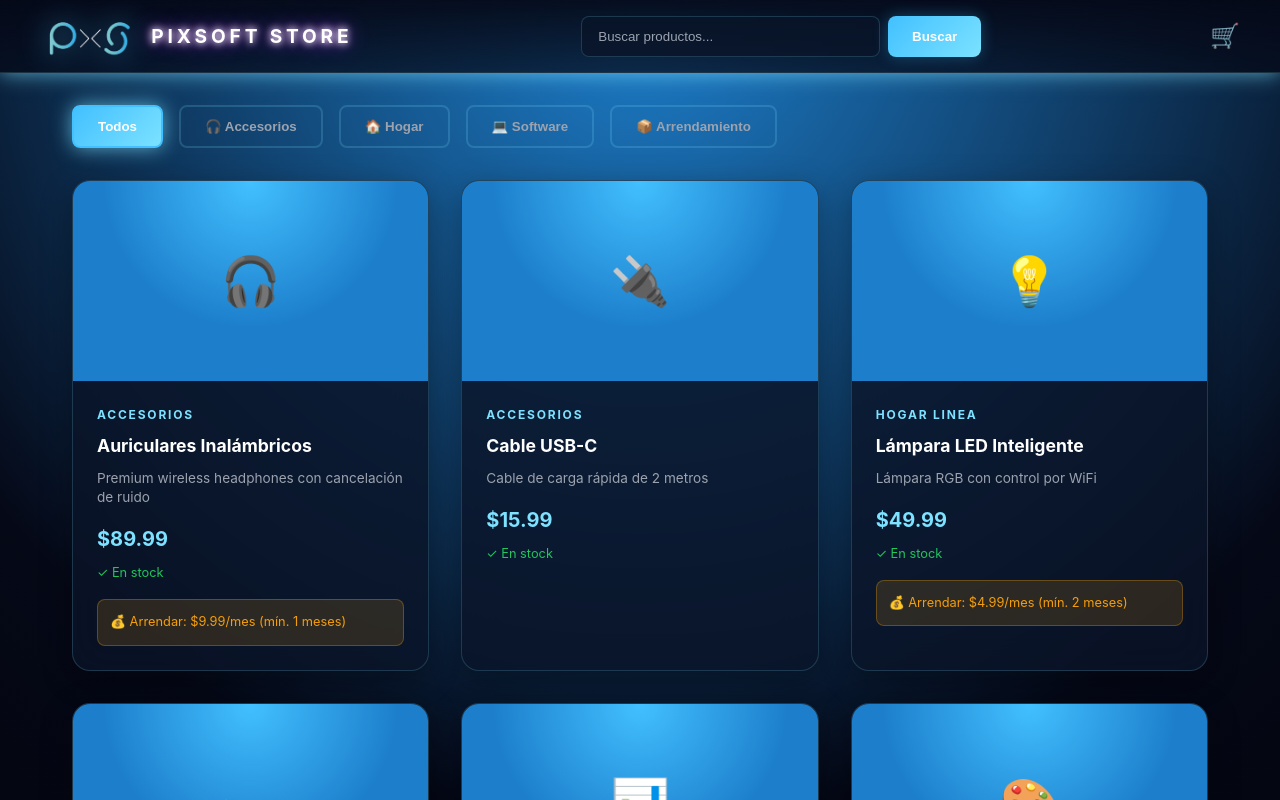
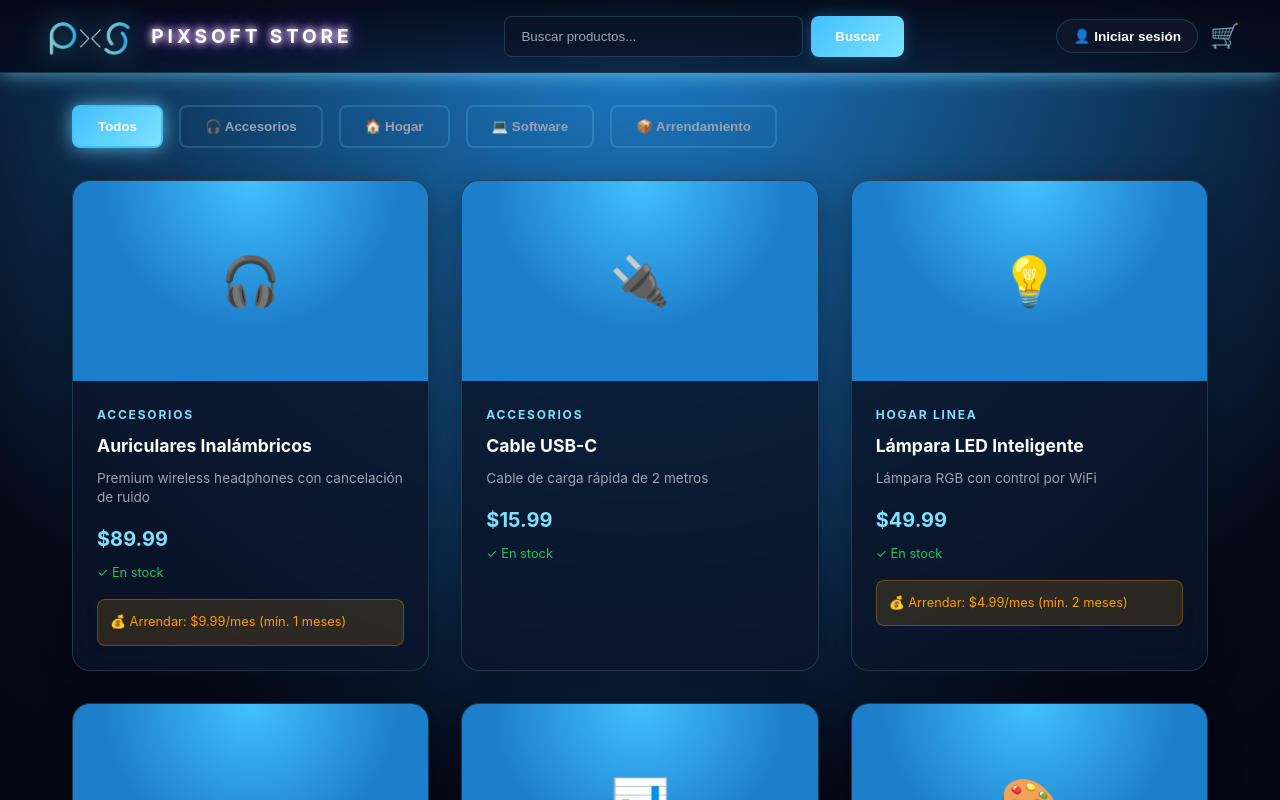
Before and after one commit to Santy28-Bv/Mapcat-Hackathon-Frontend, a React (Vite) app: page / in a window 1280 px wide. Shown: the top 800 px of the page. Built offline with nearby package versions, Linux system fonts and the light colour scheme.

Commit message:
feat: login de usuario y botón en header

```diff
--- a/src/App.jsx
+++ b/src/App.jsx
@@ -5,6 +5,9 @@ import ProductCard from './components/ProductCard'
 import ProductModal from './components/ProductModal'
 import CartModal from './components/CartModal'
 import { CATEGORIES, PRODUCTS } from './data/products'
+import LoginModal from './components/LoginModal'
+
+
 
 export default function App() {
   const [cart, setCart] = useState([])
@@ -13,6 +16,9 @@ export default function App() {
   const [selectedProduct, setSelectedProduct] = useState(null)
   const [showProductModal, setShowProductModal] = useState(false)
   const [showCartModal, setShowCartModal] = useState(false)
+  const [showLoginModal, setShowLoginModal] = useState(false)
+const [user, setUser] = useState(null)
+
 
   const filteredProducts = searchQuery
     ? PRODUCTS.filter(p =>
@@ -54,10 +60,13 @@ export default function App() {
   return (
     <>
       <Header
-        cartCount={cart.length}
-        onCartClick={() => setShowCartModal(true)}
-        onSearch={setSearchQuery}
-      />
+  cartCount={cart.length}
+  onCartClick={() => setShowCartModal(true)}
+  onSearch={setSearchQuery}
+  onLoginClick={() => setShowLoginModal(true)}
+/>
+
+
       <div className="container">
         <Filters
           categories={CATEGORIES}
@@ -90,6 +99,15 @@ export default function App() {
         onRemoveItem={handleRemoveFromCart}
         onCheckout={handleCheckout}
       />
+            <LoginModal
+        isOpen={showLoginModal}
+        onClose={() => setShowLoginModal(false)}
+        onLogin={(userData) => {
+          setUser(userData)
+          alert(`Sesión iniciada como ${userData.email}`)
+        }}
+      />
+
     </>
   )
 }
--- a/src/components/Header.jsx
+++ b/src/components/Header.jsx
@@ -1,55 +1,62 @@
 import { useState } from 'react'
-// RUTA CORREGIDA: Usamos '../' para subir un nivel (de 'components' a 'src')
-// y acceder a la carpeta 'assets'.
 import logoImage from '../assets/isotipo-sinfondo.png'
 
-export default function Header({ cartCount, onCartClick, onSearch }) {
+export default function Header({ cartCount, onCartClick, onSearch, onLoginClick }) {
   const [searchValue, setSearchValue] = useState('')
 
   const handleSearch = () => {
     onSearch(searchValue)
   }
 
-  // Define el estilo Neón como un objeto de JS para usarlo en 'style'
   const neonStyle = {
-    color: '#ffffff', // Color base del texto (blanco)
+    color: '#ffffff',
     textShadow:
-      '0 0 7px rgba(255, 255, 255, 0.8), ' + // Luz interior intensa
-      '0 0 10px #e9b3ff, ' +                  // Brillo exterior cercano (púrpura claro)
-      '0 0 21px #a235ff'                      // Resplandor amplio (púrpura medio)
-    // Nota: El color en línea '#ffffffff' es el mismo que '#ffffff' (el último ff es transparencia y no es estándar para color simple)
-  };
+      '0 0 7px rgba(255, 255, 255, 0.8), ' +
+      '0 0 10px #e9b3ff, ' +
+      '0 0 21px #a235ff',
+  }
 
   return (
     <header>
       <div className="header-container">
         <div className="logo">
-          {/* SVG reemplazado por la etiqueta <img> */}
           <img
             src={logoImage}
             alt="Pixsoft Store Logo"
             width="45"
             height="45"
             style={{
-              filter: 'drop-shadow(0 0 15px rgba(66, 192, 255, 0.8))'
+              filter: 'drop-shadow(0 0 15px rgba(66, 192, 255, 0.8))',
             }}
           />
-          {/* TEXTO CON EFECTO NEÓN APLICADO */}
           <span style={neonStyle}>PIXSOFT STORE</span>
         </div>
+
+        {/* Barra de búsqueda */}
         <div className="search-bar">
           <input
             type="text"
             placeholder="Buscar productos..."
             value={searchValue}
             onChange={(e) => setSearchValue(e.target.value)}
-            onKeyPress={(e) => e.key === 'Enter' && handleSearch()}
+            onKeyDown={(e) => e.key === 'Enter' && handleSearch()}
           />
           <button onClick={handleSearch}>Buscar</button>
         </div>
-        <div className="cart-icon" onClick={onCartClick}>
-          🛒
-          {cartCount > 0 && <span className="cart-count">{cartCount}</span>}
+
+        {/* Botón usuario + carrito */}
+        <div style={{ display: 'flex', alignItems: 'center', gap: '0.75rem' }}>
+          <button
+            className="user-btn"
+            onClick={onLoginClick}
+          >
+            👤 Iniciar sesión
+          </button>
+
+          <div className="cart-icon" onClick={onCartClick}>
+            🛒
+            {cartCount > 0 && <span className="cart-count">{cartCount}</span>}
+          </div>
         </div>
       </div>
     </header>
--- /dev/null
+++ b/src/components/LoginModal.jsx
@@ -0,0 +1,73 @@
+import { useState } from 'react'
+
+export default function LoginModal({ isOpen, onClose, onLogin }) {
+  const [email, setEmail] = useState('')
+  const [password, setPassword] = useState('')
+
+  if (!isOpen) return null
+
+  const handleSubmit = (e) => {
+    e.preventDefault()
+    onLogin({ email })
+    setPassword('')
+    onClose()
+  }
+
+  return (
+    <div className="modal active">
+      <div className="modal-content">
+        <div className="modal-header">
+          <h2 className="modal-title">👤 Iniciar sesión</h2>
+          <button className="close-btn" onClick={onClose}>
+            ✕
+          </button>
+        </div>
+
+        <form onSubmit={handleSubmit}>
+          <div className="modal-section">
+            <label className="label">Correo electrónico</label>
+            <input
+              type="email"
+              required
+              value={email}
+              onChange={(e) => setEmail(e.target.value)}
+              style={{
+                width: '100%',
+                padding: '0.6rem 0.8rem',
+                borderRadius: '8px',
+                border: '1px solid var(--border)',
+                background: 'var(--surface)',
+                color: 'var(--text)',
+              }}
+              placeholder="tu@correo.com"
+            />
+          </div>
+
+          <div className="modal-section">
+            <label className="label">Contraseña</label>
+            <input
+              type="password"
+              required
+              value={password}
+              onChange={(e) => setPassword(e.target.value)}
+              style={{
+                width: '100%',
+                padding: '0.6rem 0.8rem',
+                borderRadius: '8px',
+                border: '1px solid var(--border)',
+                background: 'var(--surface)',
+                color: 'var(--text)',
+              }}
+              placeholder="********"
+            />
+            <p className="hint">Por ahora es solo un login de demostración.</p>
+          </div>
+
+          <button type="submit" className="checkout-btn">
+            Entrar
+          </button>
+        </form>
+      </div>
+    </div>
+  )
+}
--- a/src/styles/index.css
+++ b/src/styles/index.css
@@ -123,6 +123,28 @@ header {
 .cart-icon:hover {
   transform: scale(1.1);
 }
+.user-btn {
+  padding: 0.5rem 1rem;
+  border-radius: 999px;
+  border: 1px solid var(--border);
+  background: rgba(15, 23, 42, 0.9);
+  color: var(--text);
+  font-size: 0.85rem;
+  font-weight: 600;
+  cursor: pointer;
+  display: inline-flex;
+  align-items: center;
+  gap: 0.4rem;
+  transition: all 0.2s;
+}
+
+.user-btn:hover {
+  border-color: var(--primary);
+  color: var(--primary-light);
+  box-shadow: 0 0 12px rgba(66, 192, 255, 0.4);
+  transform: translateY(-1px);
+}
+
 
 .cart-count {
   position: absolute;
```
